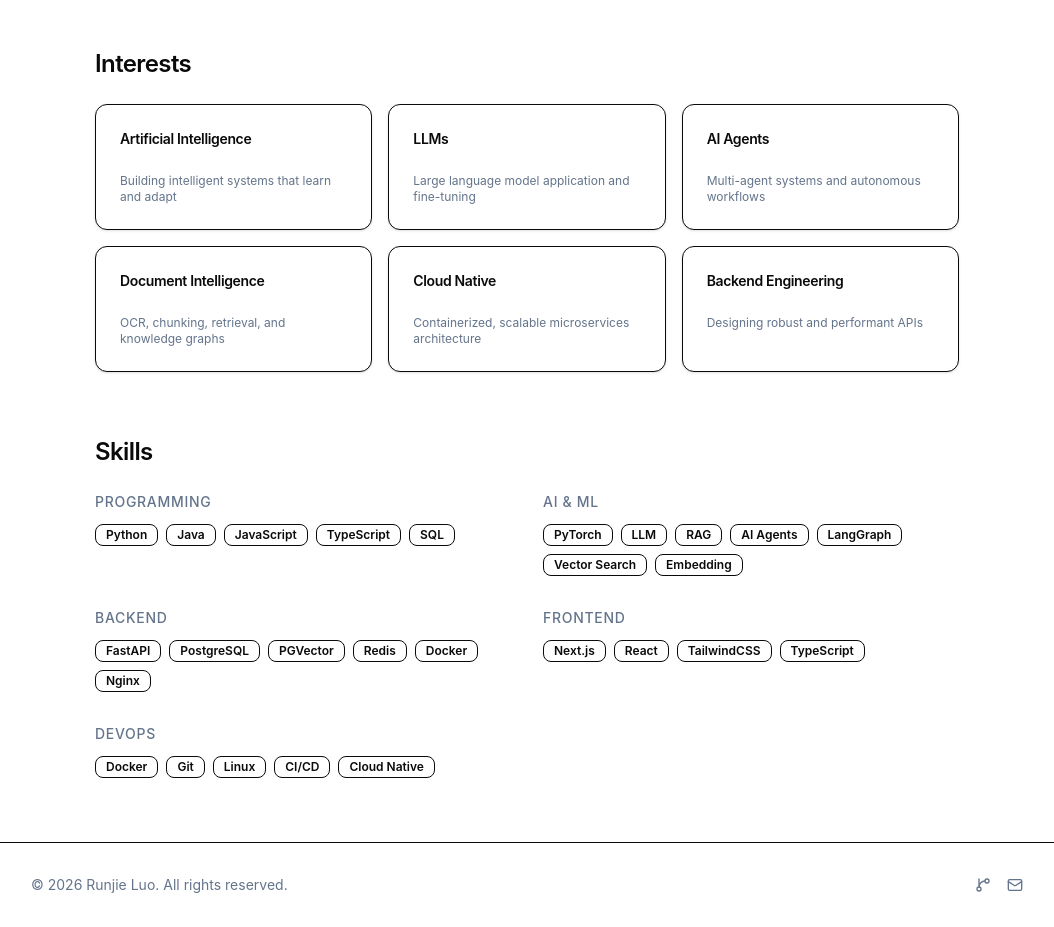
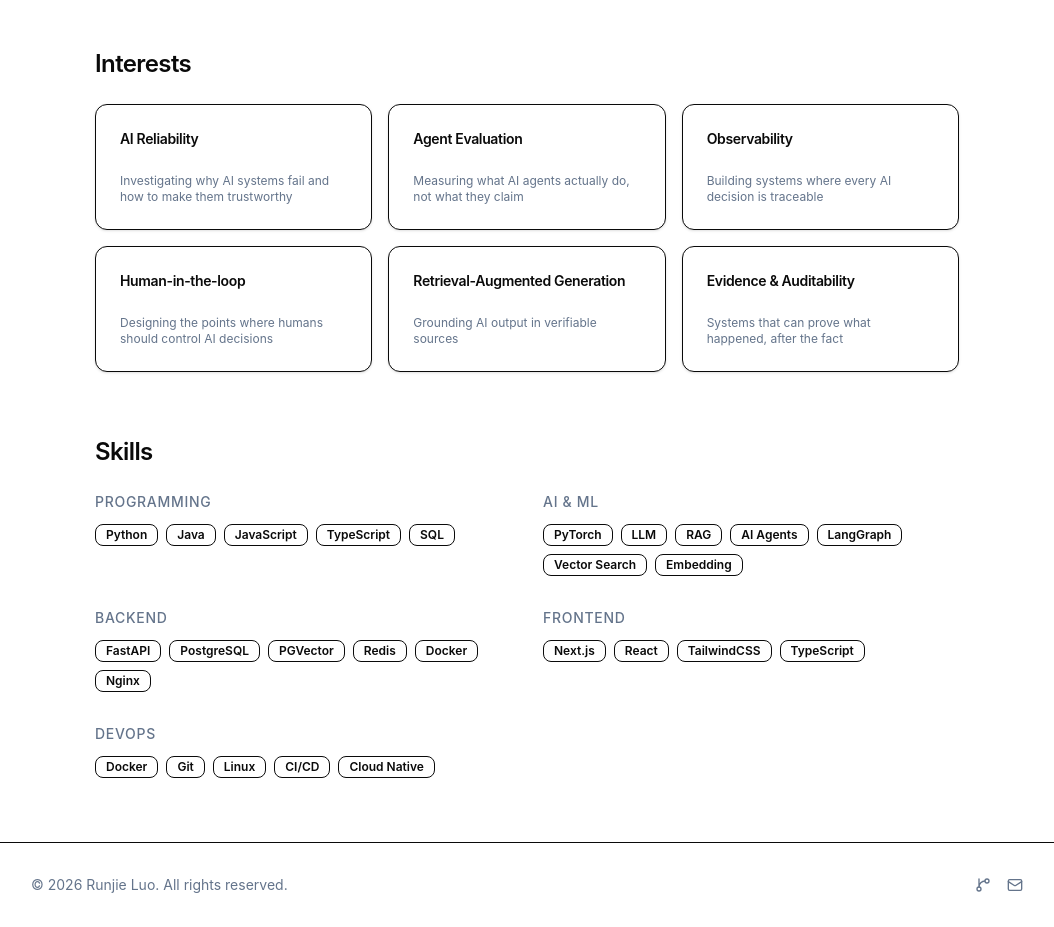
Before and after one commit to DieRoger/personal-site, a Next.js app: page /about in a window 1280 px wide. Shown: the part 840-1767 px from the top of the page, without its empty margins (113-1167 px from the left). Built offline with nearby package versions, Linux system fonts and the light colour scheme; no server answers.

Commit message:
Update src/data/skills.ts

```diff
--- a/src/data/skills.ts
+++ b/src/data/skills.ts
@@ -27,28 +27,33 @@ export const skillGroups: SkillGroup[] = [
 ]
 
 export const interests = [
-  { title: 'Artificial Intelligence', description: 'Building intelligent systems that learn and adapt' },
-  { title: 'LLMs', description: 'Large language model application and fine-tuning' },
-  { title: 'AI Agents', description: 'Multi-agent systems and autonomous workflows' },
-  { title: 'Document Intelligence', description: 'OCR, chunking, retrieval, and knowledge graphs' },
-  { title: 'Cloud Native', description: 'Containerized, scalable microservices architecture' },
-  { title: 'Backend Engineering', description: 'Designing robust and performant APIs' },
+  { title: 'AI Reliability', description: 'Investigating why AI systems fail and how to make them trustworthy' },
+  { title: 'Agent Evaluation', description: 'Measuring what AI agents actually do, not what they claim' },
+  { title: 'Observability', description: 'Building systems where every AI decision is traceable' },
+  { title: 'Human-in-the-loop', description: 'Designing the points where humans should control AI decisions' },
+  { title: 'Retrieval-Augmented Generation', description: 'Grounding AI output in verifiable sources' },
+  { title: 'Evidence & Auditability', description: 'Systems that can prove what happened, after the fact' },
 ]
 
 export const featuredSkills = [
   {
-    title: 'AI Agents',
-    techStack: ['LangGraph', 'LLM', 'Multi-Agent'],
-    description: 'Multi-agent workflows powered by LLMs for complex task automation.',
+    title: 'Evidence',
+    techStack: ['RAG', 'Grounding', 'Citation'],
+    description: 'Can AI explain what it did? Building systems where every claim traces to a source.',
   },
   {
-    title: 'Document Intelligence',
-    techStack: ['OCR', 'RAG', 'Vector Search'],
-    description: 'End-to-end document processing with intelligent retrieval and analysis.',
+    title: 'Evaluation',
+    techStack: ['Model Evaluation', 'AgentBench', 'Benchmarks'],
+    description: 'Can we measure AI quality? Designing evaluation workflows for agent reliability.',
   },
   {
-    title: 'Software Engineering',
-    techStack: ['FastAPI', 'Docker', 'Cloud Native'],
-    description: 'Building production-grade backend systems with modern architecture.',
+    title: 'Observability',
+    techStack: ['Traces', 'Events', 'Audit Logs'],
+    description: 'Can we trace AI behavior? Investigating why agent systems lose their own history.',
+  },
+  {
+    title: 'Human Control',
+    techStack: ['HITL', 'Approval', 'Workflow'],
+    description: 'Where should humans decide? Designing human-in-the-loop gates that actually work.',
   },
 ]
```
